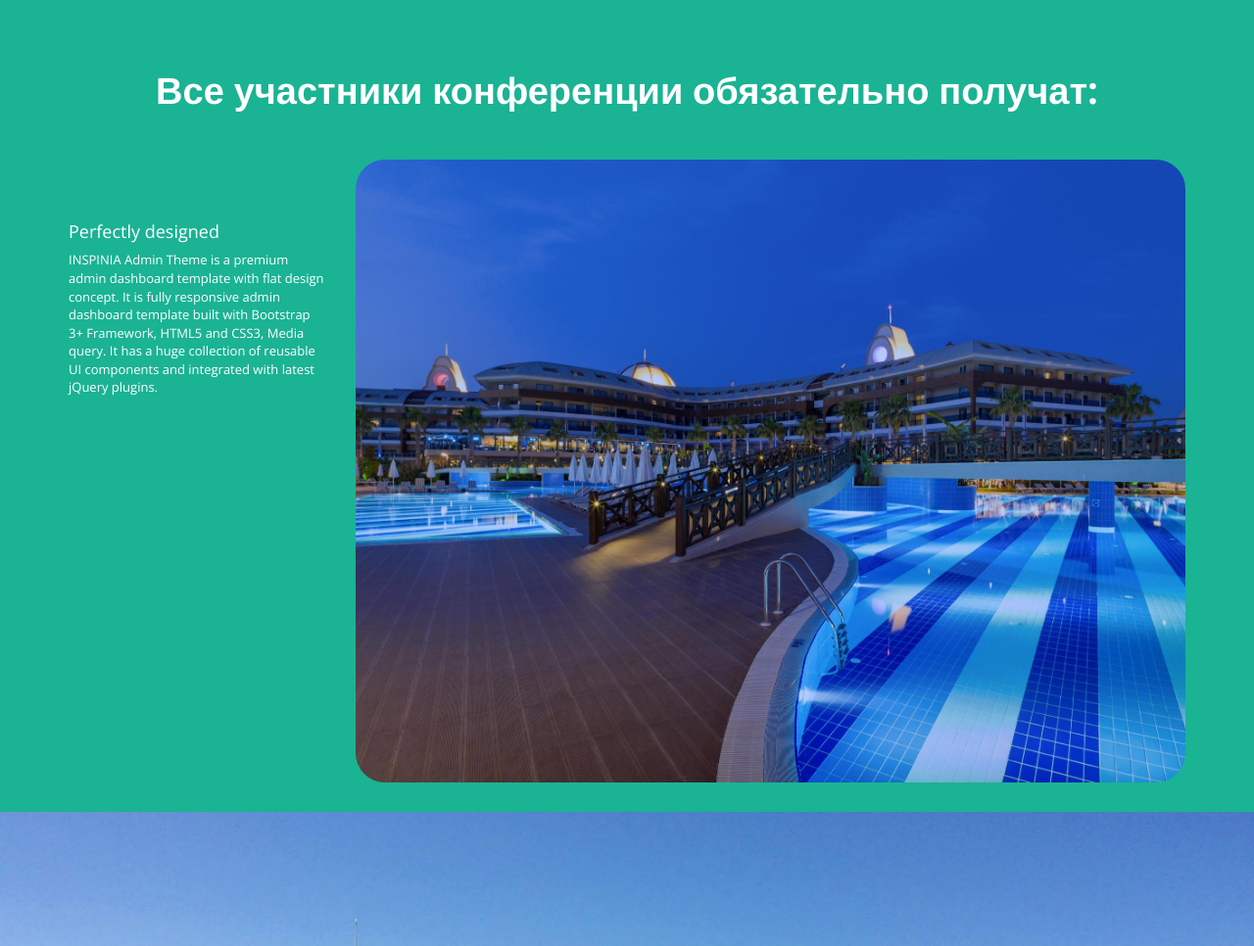
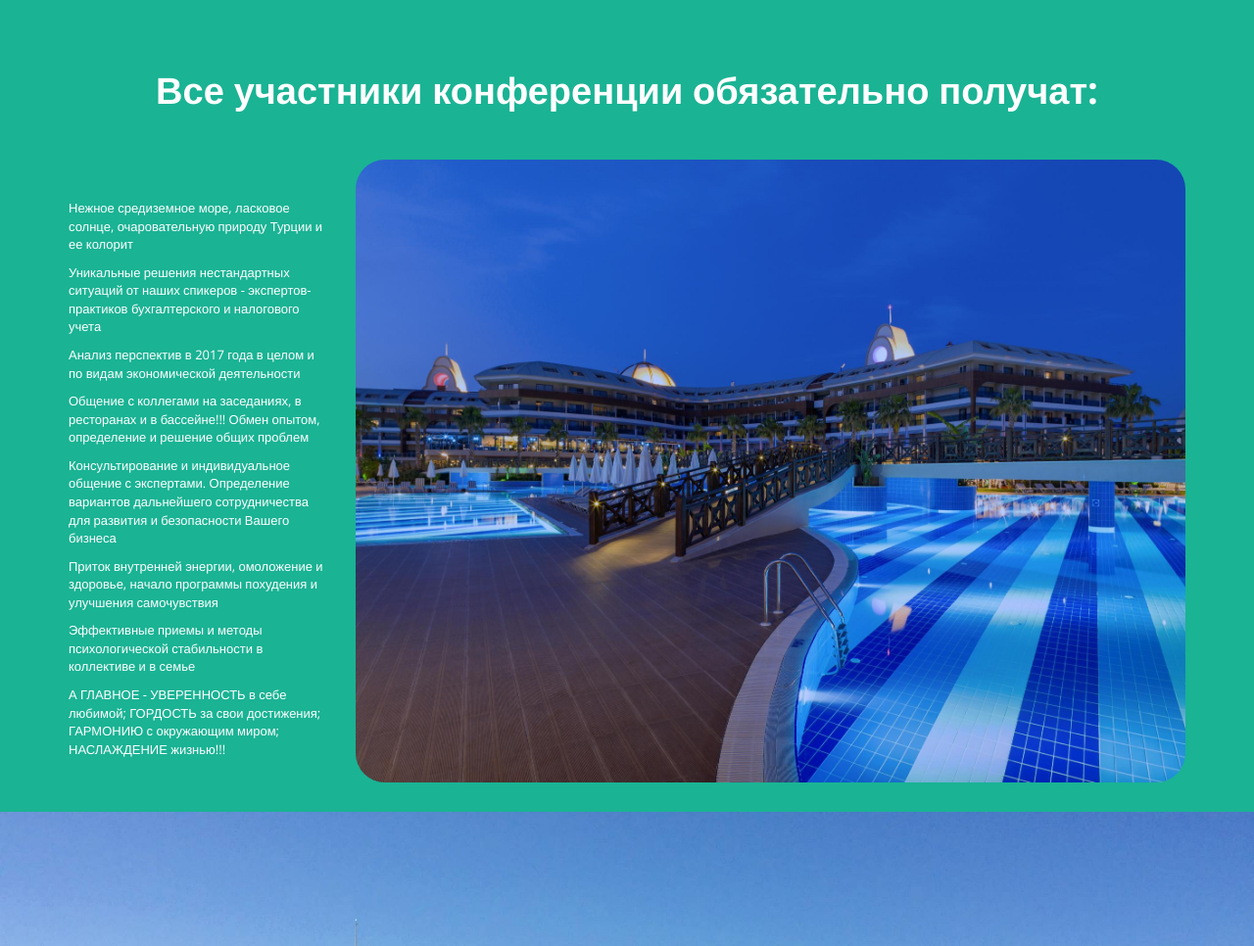
Before and after one commit to PielliaVasyl/a3t, a Django app: template landing/templates/landing.html in a window 1280 px wide. Shown: the part 797-1763 px from the top of the page at 98% size. Run offline with Django 3.2, Linux system fonts and the light colour scheme; the template is opened without the code that fills it: most values are stand-ins (such as "Sample title", 1, 10 or a date in 2020); some libraries are stand-ins or nearby versions.

Commit message:
get text

```diff
--- a/landing/templates/landing.html
+++ b/landing/templates/landing.html
@@ -94,9 +94,16 @@
         </div>
         <div class="row features-block">
             <div class="col-lg-3 features-text wow fadeInLeft" style="color: white;">
-                <small>INSPINIA</small>
-                <h2>Perfectly designed </h2>
-                <p style="color: white;">INSPINIA Admin Theme is a premium admin dashboard template with flat design concept. It is fully responsive admin dashboard template built with Bootstrap 3+ Framework, HTML5 and CSS3, Media query. It has a huge collection of reusable UI components and integrated with latest jQuery plugins.</p>
+                <!--<small>INSPINIA</small>
+                <h2>Perfectly designed </h2> -->
+                <p style="color: white;">Нежное средиземное море, ласковое солнце, очаровательную природу Турции и ее колорит</p>
+                <p style="color: white;">Уникальные решения нестандартных ситуаций от наших спикеров - экспертов-практиков бухгалтерского и налогового учета</p>
+                <p style="color: white;">Анализ перспектив в 2017 года в целом и по видам экономической деятельности</p>
+                <p style="color: white;">Общение с коллегами на заседаниях, в ресторанах и в бассейне!!! Обмен опытом, определение и решение общих проблем</p>
+                <p style="color: white;">Консультирование и индивидуальное общение с экспертами. Определение вариантов дальнейшего сотрудничества для развития и безопасности Вашего бизнеса</p>
+                <p style="color: white;">Приток внутренней энергии, омоложение и здоровье, начало программы похудения и улучшения самочувствия</p>
+                <p style="color: white;">Эффективные приемы и методы психологической стабильности в коллективе и в семье</p>
+                <p style="color: white;">А ГЛАВНОЕ - УВЕРЕННОСТЬ в себе любимой; ГОРДОСТЬ за свои достижения; ГАРМОНИЮ с окружающим миром; НАСЛАЖДЕНИЕ жизнью!!!</p>
                 <!--<a href="" class="btn btn-primary">Learn more</a>-->
             </div>
             <div class="col-lg-9 text-right wow fadeInRight">
```
